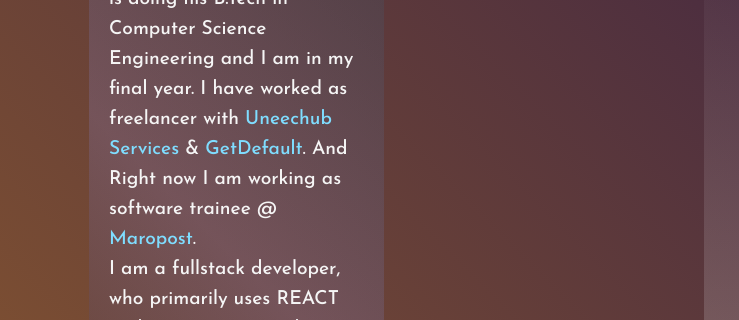
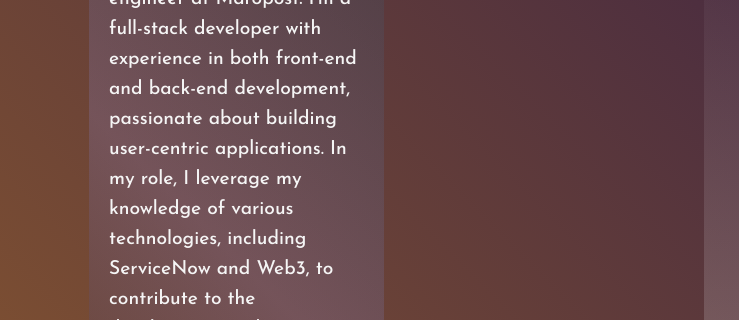
Before and after one commit to ur-star/simple-portfolio, a plain HTML site: page index.html in a window 1280 px wide. Shown: the part 1714-2034 px from the top of the page, 0-739 px from the left. Drawn offline with nearby package versions, Linux system fonts and the light colour scheme.

Commit message:
AboutMe updated

```diff
--- a/index.html
+++ b/index.html
@@ -125,17 +125,13 @@
             <div class="content-about">
                 <div class="third-left">
                     <div class="greeting"> Hello There,</div>
-                    <div class="details"> I am a college student, who is doing his B.Tech in Computer Science
-                        Engineering
-                        and I am in my final year.
-                        I have worked as freelancer with <span class="highlight">Uneechub Services</span> &amp; <span
-                            class="highlight">GetDefault</span>.
-                        And Right now I am working as software trainee @ <span class="highlight">Maropost</span>.
-                        <br>
-                        I am a fullstack developer, who primarily uses REACT and VUE as Frontend Frameworks.
-                        I also posess knowledge of WEB3 and Decenteralized Applications.
-
-
+                    <div class="details"> I'm Utkarsh Roy, a software engineer at Maropost.
+                        I'm a full-stack developer with experience in both front-end and back-end development,
+                         passionate about building user-centric applications.
+                        In my role, I leverage my knowledge of various technologies,
+                        including ServiceNow and Web3, to contribute to the development and maintenance of our company's products.
+                        I enjoy the challenge of tackling complex problems and collaborating with a talented team to bring innovative solutions to life.
+                        I'm always looking to learn and expand my skillset, and I'm excited to connect with you and learn more about your work!
                         <div class="greeting">Hobbies...</div>
                         <p>I like Reading novels and playing video games - esports specially</p>
 
```
